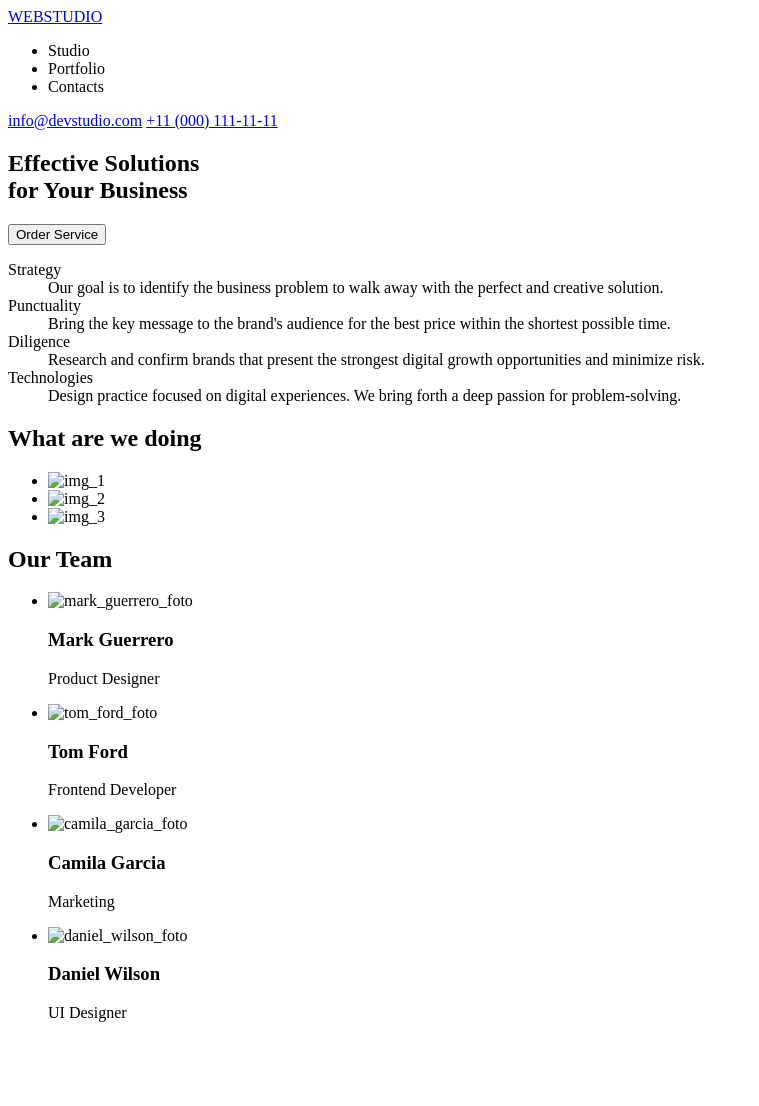
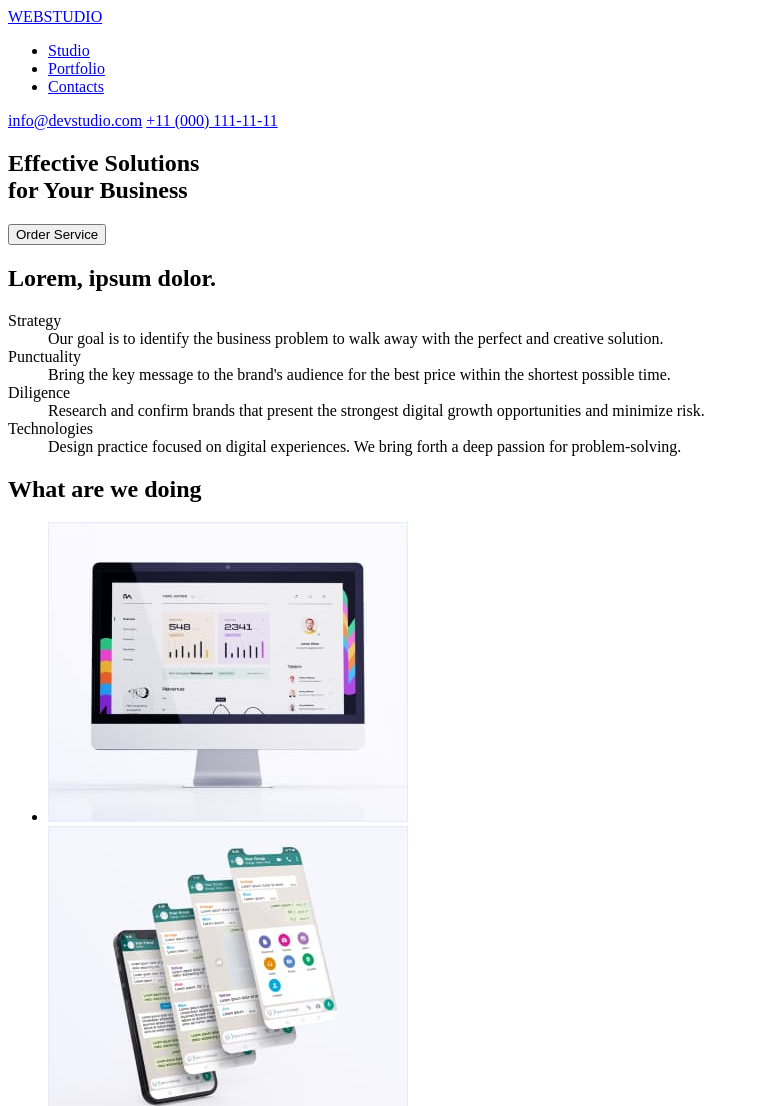
Before and after one commit to AndrewDyomin/goit-markup-hw-01, a plain HTML site: page index.html in a window 1280 px wide. Shown: the top 1106 px of the page, without its empty margins (0-759 px from the left). Before the commit the page ends 1038 px from the top, so only its background shows below. Drawn offline with Linux system fonts and the light colour scheme.

Commit message:
Update index.html
Updated index.html

```diff
--- a/index.html
+++ b/index.html
@@ -4,16 +4,16 @@
     <meta charset="UTF-8">
     <meta http-equiv="X-UA-Compatible" content="IE=edge">
     <meta name="viewport" content="width=device-width, initial-scale=1.0">
-    <title>Document</title>
+    <title>Studio</title>
 </head>
 <body>
     <header>
         <a href="./">WEBSTUDIO</a>
         <nav>
             <ul>
-                <li href="">Studio</li>
-                <li href="">Portfolio</li>
-                <li href="">Contacts</li>
+                <li><a href="#">Studio</a></li>
+                <li><a href="#">Portfolio</a></li>
+                <li><a href="#">Contacts</a></li>
             </ul>
         </nav>
         <a href="mailto:info@devstudio.com">info@devstudio.com</a>
@@ -26,6 +26,7 @@
             <button type="button">Order Service</button>
         </section>
         <section>
+            <h2>Lorem, ipsum dolor.</h2>
             <dl>
                 <dt>
                     Strategy
@@ -58,7 +59,7 @@
             <ul>
                 <li>
                     <img
-                    src="./images/img_1.png"
+                    src="./images/img_1.jpg"
                     alt="img_1"
                     width="360"
                     height="300"
@@ -66,7 +67,7 @@
                 </li>
                 <li>
                     <img
-                    src="./images/img_2.png"
+                    src="./images/img_2.jpg"
                     alt="img_2"
                     width="360"
                     height="300"
@@ -74,7 +75,7 @@
                 </li>
                 <li>
                     <img
-                    src="./images/img_3.png"
+                    src="./images/img_3.jpg"
                     alt="img_3"
                     width="360"
                     height="300"
@@ -86,22 +87,22 @@
             <h2>Our Team</h2>
             <ul>
                 <li>
-                    <img src="./images/mark_guerrero_foto.png" alt="mark_guerrero_foto" width="264" height="260">
+                    <img src="./images/mark_guerrero_foto.jpg" alt="mark_guerrero_foto" width="264" height="260">
                     <h3>Mark Guerrero</h3>
                     <p>Product Designer</p>
                 </li>
                 <li>
-                    <img src="./images/tom_ford_foto.png" alt="tom_ford_foto" width="264" height="260">
+                    <img src="./images/tom_ford_foto.jpg" alt="tom_ford_foto" width="264" height="260">
                     <h3>Tom Ford</h3>
                     <p>Frontend Developer</p>
                 </li>
                 <li>
-                    <img src="./images/camila_garcia_foto.png" alt="camila_garcia_foto" width="264" height="260">
+                    <img src="./images/camila_garcia_foto.jpg" alt="camila_garcia_foto" width="264" height="260">
                     <h3>Camila Garcia</h3>
                     <p>Marketing</p>
                 </li>
                 <li>
-                    <img src="./images/daniel_wilson_foto.png" alt="daniel_wilson_foto" width="264" height="260">
+                    <img src="./images/daniel_wilson_foto.jpg" alt="daniel_wilson_foto" width="264" height="260">
                     <h3>Daniel Wilson</h3>
                     <p>UI Designer</p>
                 </li>
@@ -109,7 +110,10 @@
         </section>
     </main>
     <footer>
-
+        <section>
+            <a href="./">WEBSTUDIO</a>
+            <p>Increase the flow of customers and sales for your business with digital marketing & growth solutions.</p>
+        </section>
     </footer>
 </body>
 </html>
```
